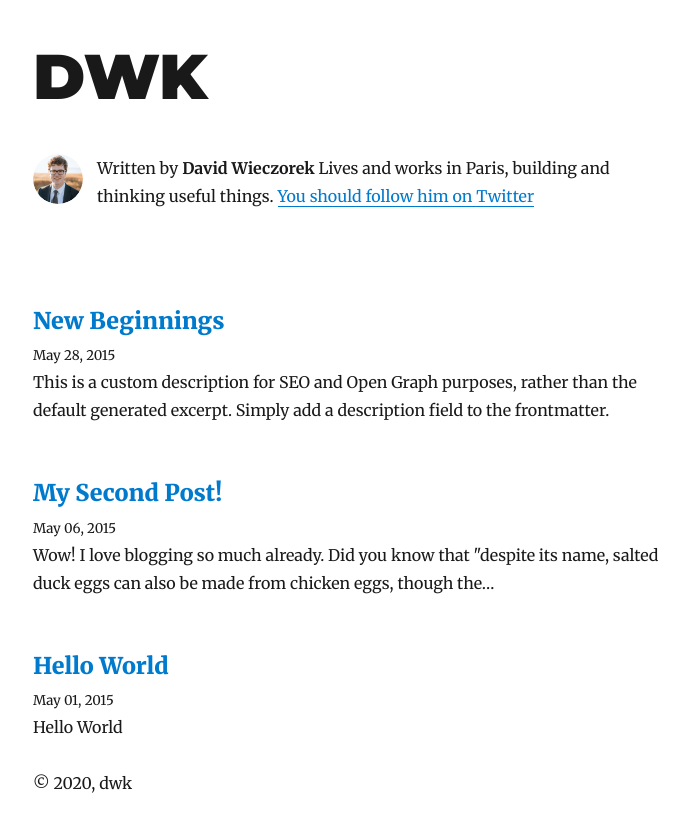
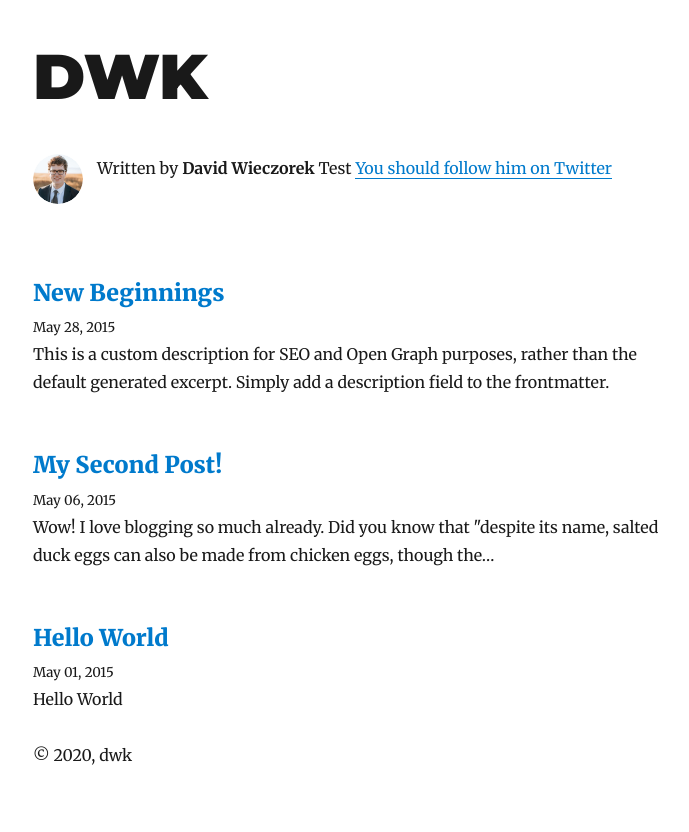
Before and after one commit to dwk-tesseract/dwk, a Gatsby site: page / in a window 1280 px wide. Shown: the whole page, without its empty margins (292-981 px from the left). After the commit the page ends 811 px from the top, so only its background shows below. Built offline with nearby package versions, Linux system fonts and the light colour scheme; Gatsby itself is replaced by a stand-in of ours; some packages are replaced by stand-ins of ours.

Commit message:
change test

```diff
--- a/gatsby-config.js
+++ b/gatsby-config.js
@@ -4,6 +4,7 @@ module.exports = {
     author: {
       name: `David Wieczorek`,
       summary: `Lives and works in Paris, building and thinking useful things.`,
+      infos: `Test`,
     },
     description: `A starter blog demonstrating what Gatsby can do.`,
     siteUrl: `https://gatsby-starter-blog-demo.netlify.com/`,
@@ -60,7 +61,7 @@ module.exports = {
     {
       resolve: `gatsby-plugin-manifest`,
       options: {
-        name: `Gatsby Starter Blog`,
+        name: `DWK Blog`,
         short_name: `GatsbyJS`,
         start_url: `/`,
         background_color: `#ffffff`,
--- a/src/components/bio.js
+++ b/src/components/bio.js
@@ -26,6 +26,7 @@ const Bio = () => {
           author {
             name
             summary
+            infos
           }
           social {
             twitter
@@ -57,7 +58,7 @@ const Bio = () => {
         }}
       />
       <p>
-        Written by <strong>{author.name}</strong> {author.summary}
+        Written by <strong>{author.name}</strong> {author.infos}
         {` `}
         <a href={`https://twitter.com/${social.twitter}`}>
           You should follow him on Twitter
```
Also changed, not shown: README.md.
